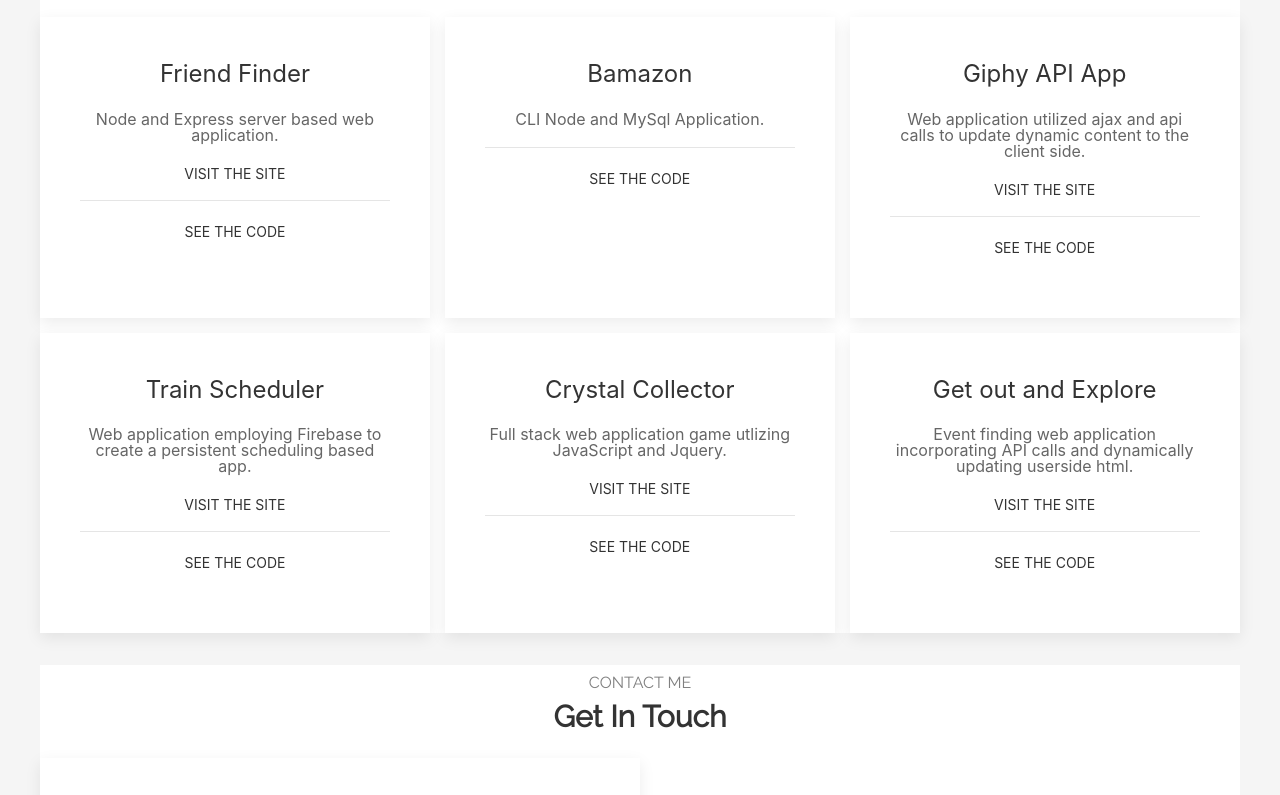
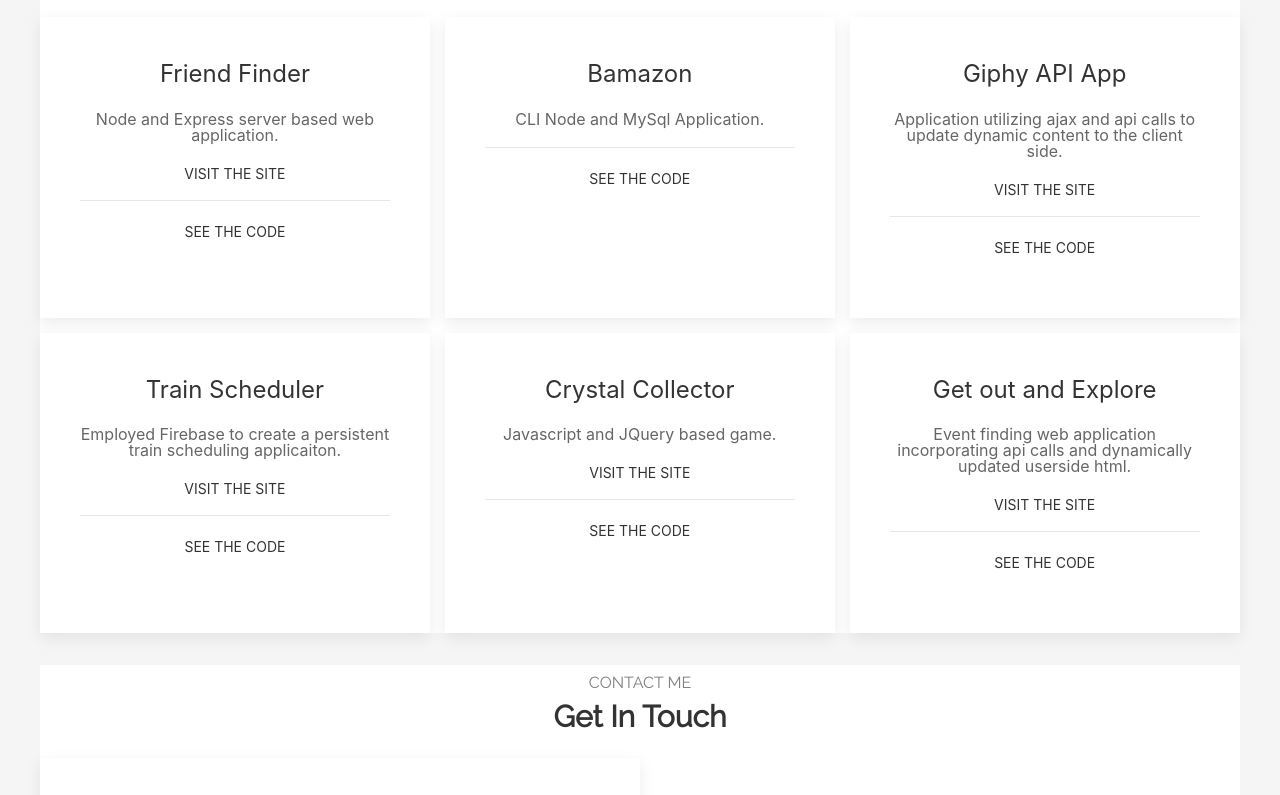
Before and after one commit to kelseytobin/Bootstrap-Portfolio, a plain HTML site: page index.html in a window 1280 px wide. Shown: the part 1752-2547 px from the top of the page. Drawn offline with nearby package versions, Linux system fonts and the light colour scheme.

Commit message:
updating project descriptions

```diff
--- a/index.html
+++ b/index.html
@@ -210,7 +210,7 @@
                     <div>
                         <div class="uk-card uk-card-default uk-card-body uk-card-hover">
                             <h3 class="uk-card-title">Giphy API App</h3>
-                            <p>Web application utilized ajax and api calls to update dynamic content to the client side.
+                            <p>Application utilizing ajax and api calls to update dynamic content to the client side.
                             </p>
                             <div class="liveSite">
 
@@ -231,7 +231,7 @@
                     <div>
                         <div class="uk-card uk-card-default uk-card-body uk-card-hover">
                             <h3 class="uk-card-title">Train Scheduler</h3>
-                            <p>Web application employing Firebase to create a persistent scheduling based app.</p>
+                            <p>Employed Firebase to create a persistent train scheduling applicaiton.</p>
                             <div class="liveSite">
 
                                     <a href="https://kelseytobin.github.io/Firebase-Train-App/" target="_blank"
@@ -247,7 +247,7 @@
                     <div>
                         <div class="uk-card uk-card-default uk-card-body uk-card-hover">
                             <h3 class="uk-card-title">Crystal Collector</h3>
-                            <p>Full stack web application game utlizing JavaScript and Jquery.</p>
+                            <p>Javascript and JQuery based game.</p>
                             <div class="liveSite">
 
                                     <a href="https://kelseytobin.github.io/Crystal-Collector/" target="_blank"
@@ -263,7 +263,7 @@
                     <div>
                         <div class="uk-card uk-card-default uk-card-body uk-card-hover">
                             <h3 class="uk-card-title">Get out and Explore</h3>
-                            <p>Event finding web application incorporating API calls and dynamically updating userside
+                            <p>Event finding web application incorporating api calls and dynamically updated userside
                                 html.</p>
                                 <div class="liveSite">
 
```
